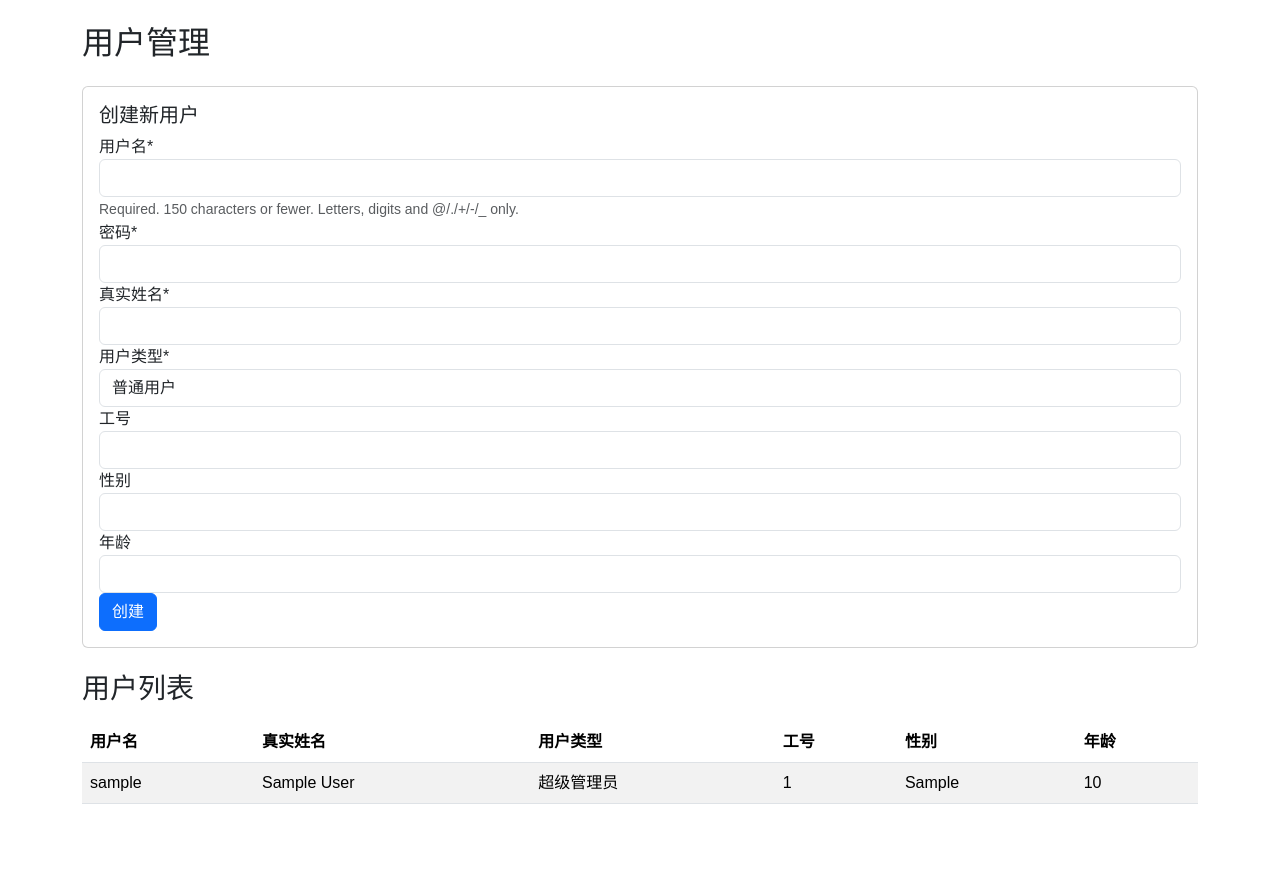
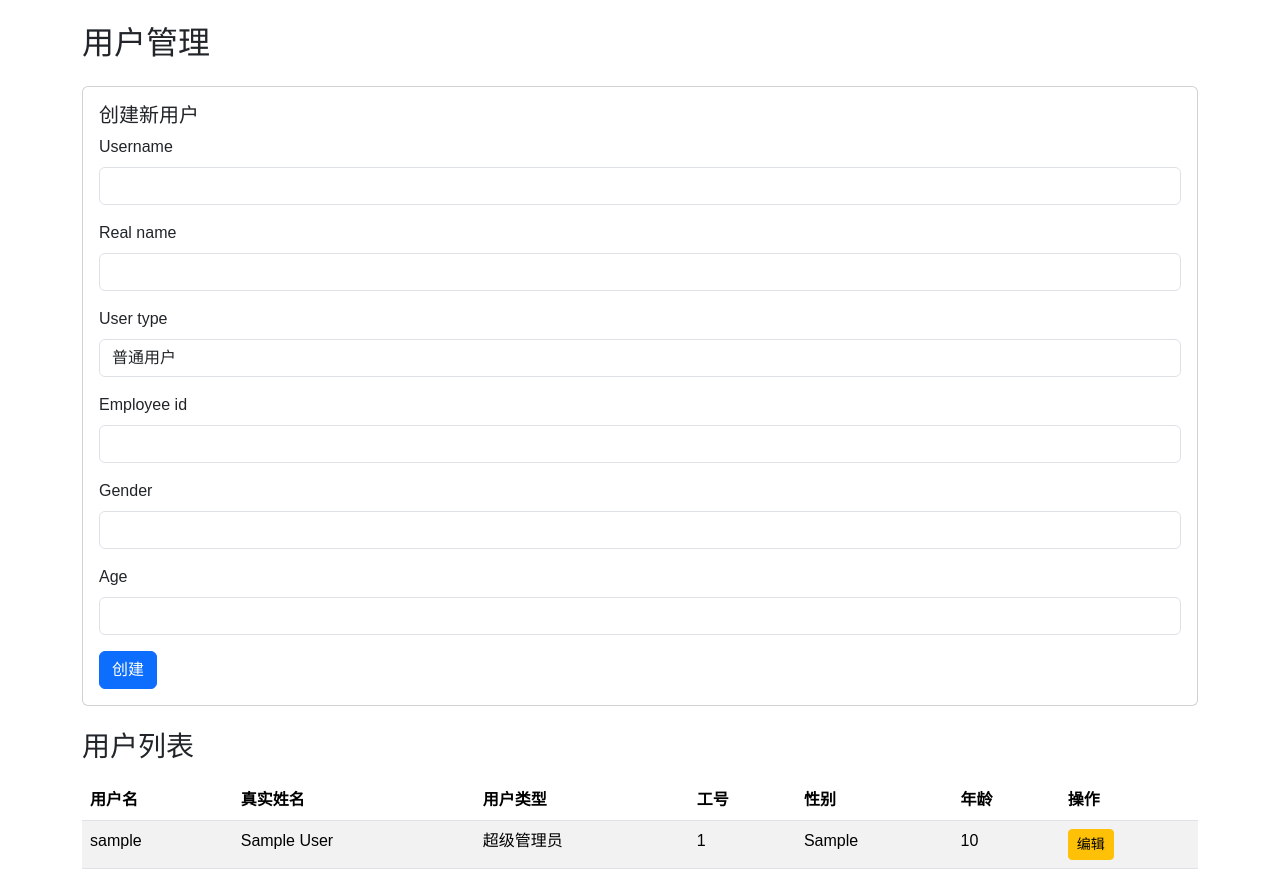
Before and after one commit to Y1Zzz4/db-midhw, a Django app: page /user-management/ in a window 1280 px wide. Shown: the part 62-947 px from the top of the page. Before the commit the page ends 866 px from the top, so only its background shows below. Run offline with Django 3.2, Linux system fonts and the light colour scheme; a user stored in the database is signed in; tables that the repository leaves empty hold one stand-in row (values such as "Sample post"); lists and menus that the app fills with data are empty; some libraries are stand-ins or nearby versions.

Commit message:
更新用户管理、图书购买入库问题

```diff
--- a/book_store/main/forms.py
+++ b/book_store/main/forms.py
@@ -2,38 +2,57 @@ from django import forms
 from .models import User, Book, Purchase
 
 class UserForm(forms.ModelForm):
-    password = forms.CharField(widget=forms.PasswordInput, label="密码")
     class Meta:
         model = User
-        fields = ['username', 'password', 'real_name', 'user_type', 'employee_id', 'gender', 'age']
-        labels = {
-            'username': '用户名',
-            'real_name': '真实姓名',
-            'user_type': '用户类型',
-            'employee_id': '工号',
-            'gender': '性别',
-            'age': '年龄',
+        fields = ['username', 'real_name', 'user_type', 'employee_id', 'gender', 'age']
+        widgets = {
+            'username': forms.TextInput(attrs={'class': 'form-control'}),
+            'real_name': forms.TextInput(attrs={'class': 'form-control'}),
+            'user_type': forms.Select(attrs={'class': 'form-control'}),
+            'employee_id': forms.TextInput(attrs={'class': 'form-control'}),
+            'gender': forms.Select(attrs={'class': 'form-control'}),
+            'age': forms.NumberInput(attrs={'class': 'form-control'}),
         }
+
+def clean_username(self):
+        username = self.cleaned_data['username']
+        # 允许现有用户的用户名保持不变
+        if self.instance and self.instance.username == username:
+            return username
+        # 检查新用户名是否重复
+        if User.objects.filter(username=username).exists():
+            raise forms.ValidationError("该用户名已存在")
+        return username
 
 class BookForm(forms.ModelForm):
     class Meta:
         model = Book
         fields = ['isbn', 'title', 'author', 'publisher', 'price', 'stock']
-        labels = {
-            'isbn': 'ISBN',
-            'title': '书名',
-            'author': '作者',
-            'publisher': '出版社',
-            'price': '价格',
-            'stock': '库存',
+        widgets = {
+            'isbn': forms.TextInput(attrs={'class': 'form-control'}),
+            'title': forms.TextInput(attrs={'class': 'form-control'}),
+            'author': forms.TextInput(attrs={'class': 'form-control'}),
+            'publisher': forms.TextInput(attrs={'class': 'form-control'}),
+            'price': forms.NumberInput(attrs={'class': 'form-control'}),
+            'stock': forms.NumberInput(attrs={'class': 'form-control'}),
         }
+
+def clean_isbn(self):
+        isbn = self.cleaned_data['isbn']
+        # Allow existing book's ISBN to remain unchanged
+        if self.instance and self.instance.isbn == isbn:
+            return isbn
+        # Check for duplicate ISBN
+        if Book.objects.filter(isbn=isbn).exists():
+            raise forms.ValidationError("该 ISBN 已存在")
+        return isbn
 
 class PurchaseForm(forms.ModelForm):
     class Meta:
         model = Purchase
-        fields = ['book', 'quantity', 'purchase_price']
+        fields = ['book', 'quantity', 'price']
         labels = {
             'book': '图书',
             'quantity': '数量',
-            'purchase_price': '进货价格',
+            'price': '进货价格',
         }
--- a/book_store/main/models.py
+++ b/book_store/main/models.py
@@ -25,14 +25,22 @@ class Book(models.Model):
     stock = models.PositiveIntegerField(default=0)
 
     def __str__(self):
-        return f"{self.title}（{self.isbn}）"
+        return f"{self.title}({self.isbn})"
 
 class Purchase(models.Model):
     book = models.ForeignKey(Book, on_delete=models.CASCADE)
     quantity = models.PositiveIntegerField()
-    purchase_price = models.DecimalField(max_digits=8, decimal_places=2)
-    status = models.CharField(max_length=20, choices=[('未付款', '未付款'), ('已付款', '已付款'), ('已退货', '已退货')])
+    price = models.DecimalField(max_digits=10, decimal_places=2)
+    status = models.CharField(max_length=20, choices=[
+        ('pending', '待付款'),
+        ('paid', '已付款'),
+        ('returned', '已退货'),
+    ], default='pending')
     created_at = models.DateTimeField(auto_now_add=True)
+    is_stocked = models.BooleanField(default=False)  # 新增
+
+    def __str__(self):
+        return f"Purchase {self.id} - {self.book.title}"
 
 class Sale(models.Model):
     book = models.ForeignKey(Book, on_delete=models.CASCADE)
--- a/book_store/main/templates/user_management.html
+++ b/book_store/main/templates/user_management.html
@@ -1,14 +1,21 @@
 {% extends 'base.html' %}
-{% load crispy_forms_tags %}
 {% block title %}用户管理{% endblock %}
 {% block content %}
 <h2 class="mb-4">用户管理</h2>
 <div class="card mb-4">
     <div class="card-body">
         <h5 class="card-title">创建新用户</h5>
-        <form method="post">
+        <form method="post" class="needs-validation" novalidate>
             {% csrf_token %}
-            {{ form|crispy }}
+            {% for field in form %}
+                <div class="mb-3">
+                    <label for="{{ field.id_for_label }}" class="form-label">{{ field.label }}</label>
+                    {{ field }}
+                    {% if field.errors %}
+                        <div class="invalid-feedback d-block">{{ field.errors }}</div>
+                    {% endif %}
+                </div>
+            {% endfor %}
             <button type="submit" class="btn btn-primary">创建</button>
         </form>
     </div>
@@ -23,6 +30,7 @@
             <th>工号</th>
             <th>性别</th>
             <th>年龄</th>
+            <th>操作</th>
         </tr>
     </thead>
     <tbody>
@@ -34,12 +42,30 @@
                 <td>{{ user.employee_id|default:'无' }}</td>
                 <td>{{ user.gender }}</td>
                 <td>{{ user.age|default:'未设置' }}</td>
+                <td>
+                    <a href="{% url 'edit_user' user.id %}" class="btn btn-sm btn-warning">编辑</a>
+                </td>
             </tr>
         {% empty %}
             <tr>
-                <td colspan="6" class="text-center">暂无用户</td>
+                <td colspan="7" class="text-center">暂无用户</td>
             </tr>
         {% endfor %}
     </tbody>
 </table>
+<script>
+    (function () {
+        'use strict'
+        var forms = document.querySelectorAll('.needs-validation')
+        Array.prototype.slice.call(forms).forEach(function (form) {
+            form.addEventListener('submit', function (event) {
+                if (!form.checkValidity()) {
+                    event.preventDefault()
+                    event.stopPropagation()
+                }
+                form.classList.add('was-validated')
+            }, false)
+        })
+    })();
+</script>
 {% endblock %}
--- a/book_store/main/urls.py
+++ b/book_store/main/urls.py
@@ -21,6 +21,7 @@ urlpatterns = [
     path('', views.home, name='home'),
     path('user-management/', views.user_management, name='user_management'),
     path('book-management/', views.book_management, name='book_management'),
+    path('book/edit/<int:book_id>/', views.edit_book, name='edit_book'),
 ]
 
 urlpatterns = [
@@ -79,3 +80,20 @@ urlpatterns = [
     path('buy-book/<int:book_id>/', views.buy_book, name='buy_book'),
     path('bill-view/', views.bill_view, name='bill_view'),
 ]
+
+urlpatterns = [
+    path('login/', views.login_view, name='login'),
+    path('logout/', views.logout_view, name='logout'),
+    path('', views.home, name='home'),
+    path('user-management/', views.user_management, name='user_management'),
+    path('user/edit/<int:user_id>/', views.edit_user, name='edit_user'),  # 新增
+    path('book-management/', views.book_management, name='book_management'),
+    path('purchase-management/', views.purchase_management, name='purchase_management'),
+    path('add-purchase/', views.add_purchase, name='add_purchase'),
+    path('pay-purchase/<int:purchase_id>/', views.pay_purchase, name='pay_purchase'),
+    path('return-purchase/<int:purchase_id>/', views.return_purchase, name='return_purchase'),
+    path('add-to-stock/<int:purchase_id>/', views.add_to_stock, name='add_to_stock'),
+    path('sale/', views.sale, name='sale'),
+    path('buy-book/<int:book_id>/', views.buy_book, name='buy_book'),
+    path('bill-view/', views.bill_view, name='bill_view'),
+]
--- a/book_store/main/views.py
+++ b/book_store/main/views.py
@@ -2,6 +2,7 @@ from django.contrib.auth import authenticate, login, logout
 from django.shortcuts import render, redirect, get_object_or_404
 from django.contrib.auth.decorators import login_required
 from django.db.models import Q
+from django.contrib import messages
 from .models import User, Book, Purchase, Bill, Sale
 from .forms import UserForm, BookForm, PurchaseForm
 
@@ -23,17 +24,25 @@ def home(request):
 
 @login_required
 def user_management(request):
-    if request.user.user_type != 'superadmin':
+    if not (request.user.is_superuser or request.user.user_type == 'superadmin'):
         return redirect('home')
-    if request.method == "POST":
-        form = UserForm(request.POST)
-        if form.is_valid():
-            form.save()  # 密码已由模型的 save 方法加密
-            return redirect('user_management')
-    else:
-        form = UserForm()
+    form = UserForm(request.POST or None)
+    if request.method == "POST" and form.is_valid():
+        form.save()
+        return redirect('user_management')
     users = User.objects.all()
     return render(request, 'user_management.html', {'form': form, 'users': users})
+
+@login_required
+def edit_user(request, user_id):
+    if not (request.user.is_superuser or request.user.user_type == 'superadmin'):
+        return redirect('home')
+    user = get_object_or_404(User, id=user_id)
+    form = UserForm(request.POST or None, instance=user)
+    if request.method == "POST" and form.is_valid():
+        form.save()
+        return redirect('user_management')
+    return render(request, 'edit_user.html', {'form': form, 'user': user})
 
 @login_required
 def book_management(request):
@@ -56,6 +65,17 @@ def book_management(request):
         Q(author__icontains=query) | Q(publisher__icontains=query)
     )
     return render(request, 'book_management.html', {'form': form, 'books': books})
+
+@login_required
+def edit_book(request, book_id):
+    if not (request.user.is_superuser or request.user.user_type in ['superadmin', 'admin']):
+        return redirect('home')
+    book = get_object_or_404(Book, id=book_id)
+    form = BookForm(request.POST or None, instance=book)
+    if request.method == "POST" and form.is_valid():
+        form.save()
+        return redirect('book_management')
+    return render(request, 'edit_book.html', {'form': form, 'book': book})
 
 @login_required
 def purchase_management(request):
@@ -164,3 +184,21 @@ def bill_view(request):
 def logout_view(request):
     logout(request)
     return redirect('login')
+
+@login_required
+def add_to_stock(request, purchase_id):
+    if not (request.user.is_superuser or request.user.user_type in ['superadmin', 'admin']):
+        return redirect('home')
+    purchase = get_object_or_404(Purchase, id=purchase_id)
+    if purchase.status != 'paid':
+        messages.error(request, '只有已付款的进货可以入库')
+        return redirect('purchase_management')
+    if purchase.is_stocked:
+        messages.error(request, '该进货已入库')
+        return redirect('purchase_management')
+    purchase.book.stock += purchase.quantity
+    purchase.book.save()
+    purchase.is_stocked = True
+    purchase.save()
+    messages.success(request, '成功入库')
+    return redirect('purchase_management')
```
Also changed, not shown: book_store/main/templates/book_management.html (+15 -18 lines), book_store/main/templates/edit_book.html (added, +38 -0 lines), book_store/main/templates/edit_user.html (added, +38 -0 lines), book_store/main/templates/purchase_management.html (+26 -10 lines).
